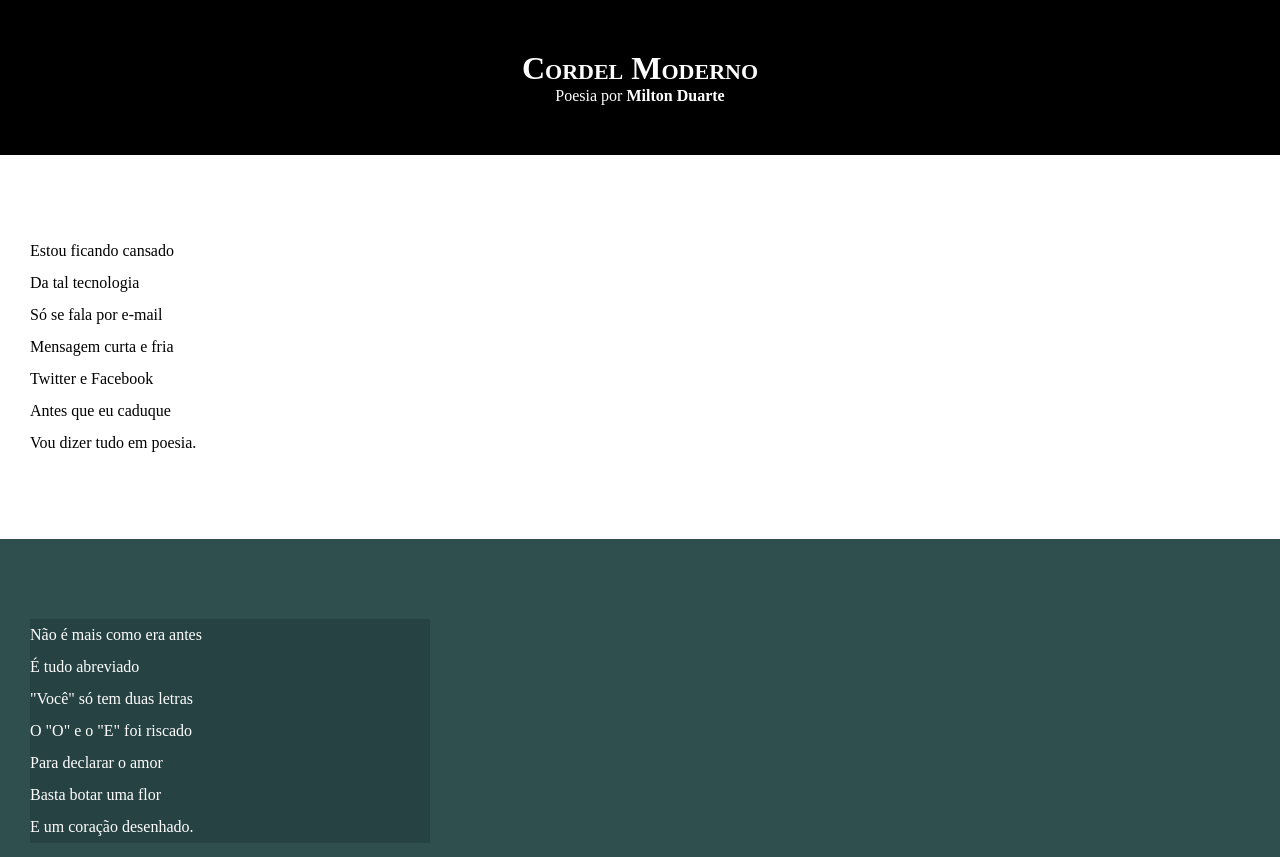
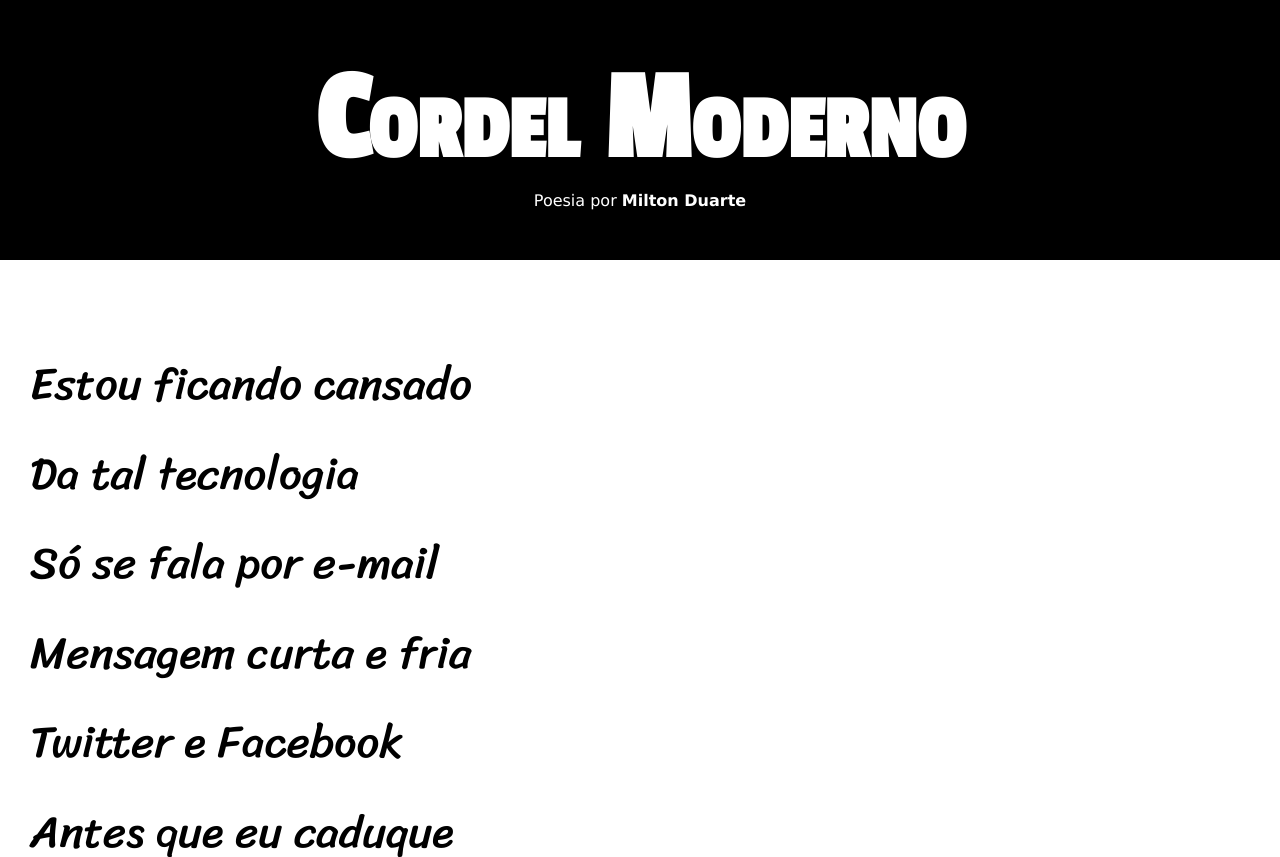
Before and after one commit to AntonioFernandesBR/html-css, a plain HTML site: page desafios/desafio12/index.html in a window 1280 px wide. Shown: the top 857 px of the page. Drawn offline with Linux system fonts and the light colour scheme.

```diff
--- a/desafios/desafio12/style.css
+++ b/desafios/desafio12/style.css
@@ -1,13 +1,24 @@
 @charset "UTF-8";
+
+@import url('https://fonts.googleapis.com/css2?family=Passion+One&family=Sriracha&display=swap');
+@import url('https://fonts.googleapis.com/css2?family=Sriracha&display=swap');
+
+:root {
+    --font1: Verdana, Geneva, Tahoma, sans-serif;
+    --font2: 'Passion One', cursive;
+    --font3: 'Sriracha', cursive;
+}
 
 * {
     margin: 0px;
     padding: 0px;
+    font-family:
 }
 
 body {
     min-height: 100vh;
     background-color: darkgray;
+    font-family: var(--font1);
 }
 
 header {
@@ -19,6 +30,8 @@ header {
 header > h1 {
     padding-top: 50px;
     font-variant: small-caps;
+    font-family: var(--font2);
+    font-size: 10vw;
 }
 
 header > p {
@@ -40,6 +53,8 @@ section {
     padding-bottom: 10vh;
     line-height: 2em;
     padding-left: 30px;
+    font-family: var(--font3);
+    font-size: 3.5vw;
 
 }
 
@@ -54,8 +69,9 @@ section {
 }
 
 .imagem > p {
+    display: inline-block;
+    padding: 8px;
     background-color: rgba(0, 0, 0, 0.164);
-    width: 400px;
 }
 
 
```
